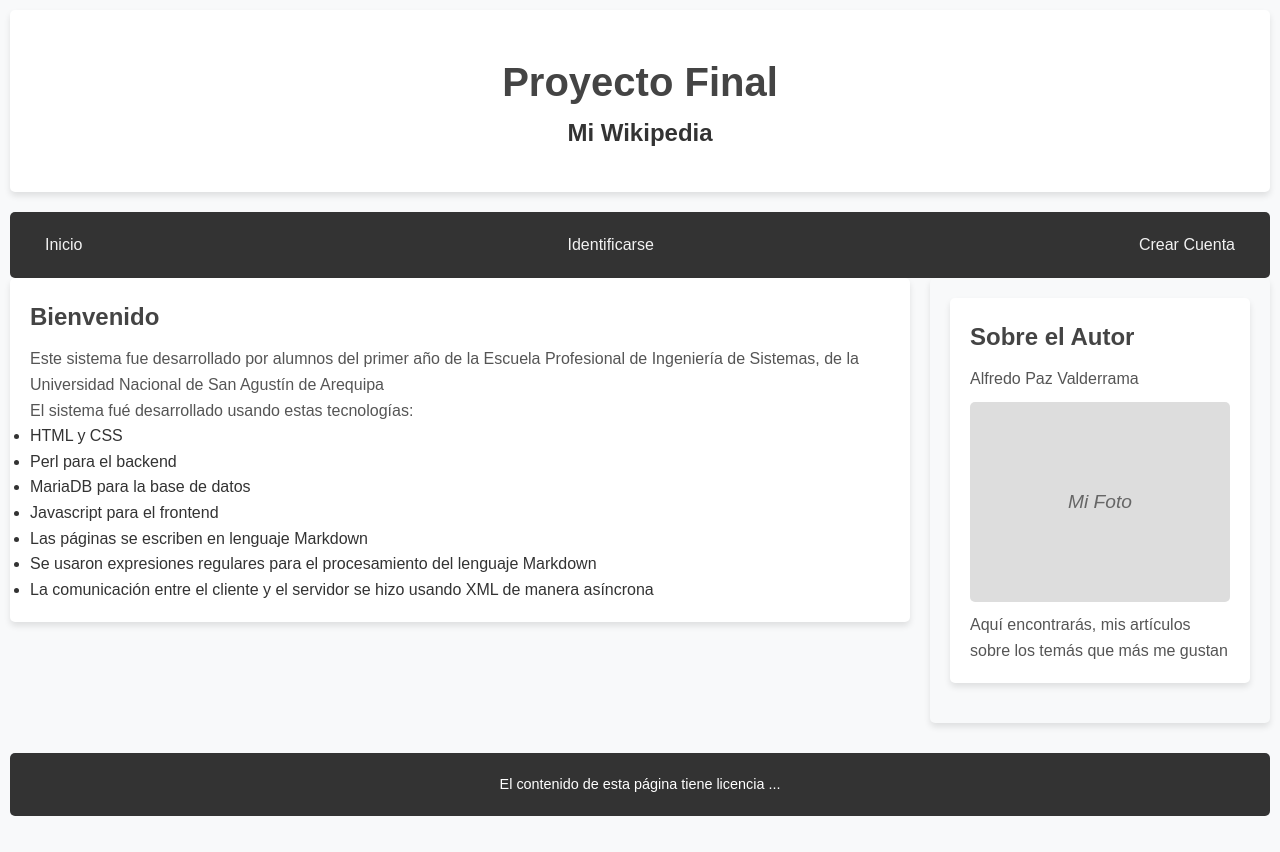
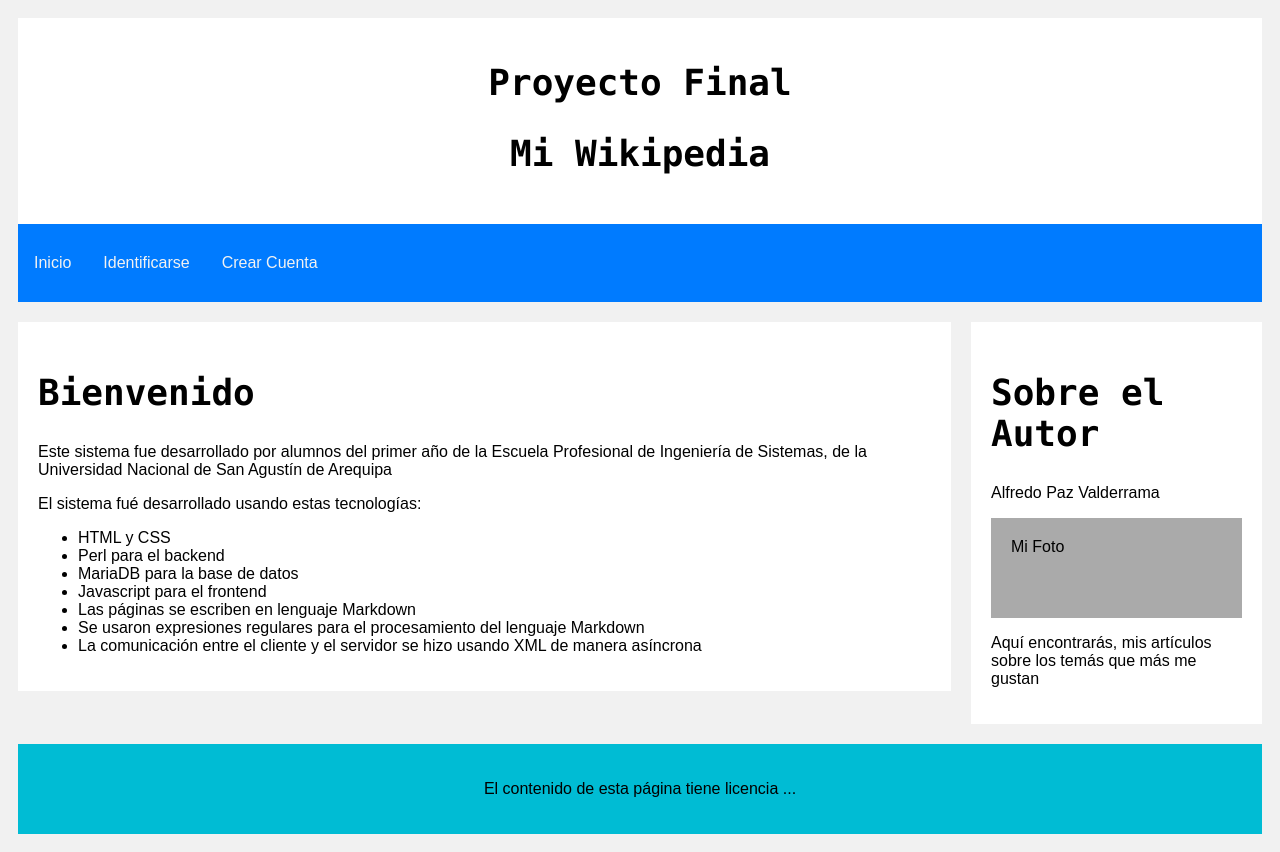
Before and after one commit to GusLinares17/Lab14-TrabajoFinal-conclusiones, a plain HTML site: page index.html in a window 1280 px wide. Before the commit the page ends 826 px from the top, so only its background shows below. Drawn offline with Linux system fonts and the light colour scheme.

Commit message:
Mejorando Css

```diff
--- a/css/myStyle.css
+++ b/css/myStyle.css
@@ -1,188 +1,114 @@
-
-/* General Reset */
 * {
   box-sizing: border-box;
-    margin: 0;
-    padding: 0;
 }
 
 body {
-    font-family: 'Arial', sans-serif;
-    line-height: 1.6;
+  font-family: Arial;
   padding: 10px;
-    background: #f8f9fa; /* Más claro y limpio */
-    color: #333;
+  background: #f1f1f1;
 }
 
-  /* Header */
 .header {
-    background-color: #ffffff;
+  background-color: white;
   text-align: center;
-    padding: 40px 20px;
-    margin-bottom: 20px;
-    box-shadow: 0px 4px 6px rgba(0, 0, 0, 0.1);
-    border-radius: 5px;
+  padding: 20px;
 }
 
-  .header h1 {
-    color: #444;
-    font-size: 2.5rem;
+/* The navbar container */
+.topnav {
+  overflow: hidden;
+  background-color: #007bff; /* Franja de navegación azul */
 }
 
-  /* Navbar */
-  .topnav {
-    display: flex;
-    justify-content: space-between;
-    align-items: center;
-    background-color: #333;
-    padding: 10px 20px;
-    border-radius: 5px;
+/* Navbar links */
+.topnav p {
+  float: left;
+  display: block;
+  color: #f2f2f2;
+  text-align: center;
+  padding: 14px 16px;
+  text-decoration: none;
 }
 
-  .topnav p {
-    color: #f2f2f2;
-    font-size: 1rem;
-    padding: 10px 15px;
-    text-decoration: none;
-    transition: all 0.3s ease-in-out;
-    cursor: pointer;
+/* Links - change color on hover */
+.topnav p:hover {
+  background-color: #0056b3; /* Azul más oscuro para el efecto hover */
+  color: white;
+  box-shadow: 0 0 10px 2px #0056b3; /* Brillo en azul cuando el mouse pasa */
 }
 
-  .topnav p:hover {
-    background-color: #4caf50;
-    color: white;
-    border-radius: 4px;
+/* Create two unequal columns that floats next to each other */
+/* Left column */
+.leftcolumn {
+  float: left;
+  width: 75%;
 }
 
-  /* Layout: Left and Right Columns */
-  .row {
-    display: flex;
-    gap: 20px;
-    flex-wrap: wrap;
+/* Right column */
+.rightcolumn {
+  float: left;
+  width: 25%;
+  background-color: #f1f1f1;
+  padding-left: 20px;
 }
 
-  /* Left Column */
-  .leftcolumn {
-    flex: 3;
+/* Fake image */
+.fakeimg {
+  background-color: #aaa;
+  width: 100%;
+  padding: 20px;
+  height:100px;
 }
 
-  .rightcolumn {
-    flex: 1;
-    background-color: #f8f9fa;
-    padding: 20px;
-    border-radius: 5px;
-    box-shadow: 0px 4px 6px rgba(0, 0, 0, 0.1);
-  }
-
-  /* Card Design */
+/* Add a card effect for articles */
 .card {
   background-color: white;
   padding: 20px;
-    margin-bottom: 20px;
-    border-radius: 5px;
-    box-shadow: 0px 4px 6px rgba(0, 0, 0, 0.1);
+  margin-top: 20px;
 }
 
-  .card h2 {
-    color: #444;
-    margin-bottom: 10px;
-  }
-
-  .card p {
-    font-size: 1rem;
-    color: #555;
-  }
-
-  /* Fake Image Placeholder */
-  .fakeimg {
-    background-color: #ddd;
-    width: 100%;
-    height: 200px;
-    border-radius: 5px;
-    margin: 10px 0;
-    display: flex;
-    align-items: center;
-    justify-content: center;
-    color: #666;
-    font-size: 1.2rem;
-    font-style: italic;
+/* Clear floats after the columns */
+.row:after {
+  content: "";
+  display: table;
+  clear: both;
 }
 
 /* Footer */
 .footer {
+  padding: 20px;
   text-align: center;
-    background-color: #333;
-    color: #fff;
-    padding: 20px;
-    margin-top: 30px;
-    border-radius: 5px;
-    font-size: 0.9rem;
+  background-color: #00bcd4; /* Franja inferior celeste */
+  margin-top: 20px;
+  overflow: hidden;
 }
 
-  /* Right Align */
-  .rightAlign {
+.rightAlign{
   float: right;
 }
 
-  /* Responsive Design */
-  @media screen and (max-width: 800px) {
-    .row {
-      flex-direction: column;
+/* Títulos de la página */
+h1, h2 {
+  font-family: "Consolas", monospace; /* Cambiar la fuente a Consolas */
+  font-size: 36px; /* Aumentar el tamaño de la fuente */
 }
 
+/* Responsive layout - when the screen is less than 800px wide, make the two columns stack on top of each other instead of next to each other */
+@media screen and (max-width: 800px) {
   .leftcolumn, .rightcolumn {
     width: 100%;
     padding: 0;
   }
 }
 
-  @media screen and (max-width: 400px) {
-    .topnav {
-      flex-direction: column;
-      align-items: flex-start;
+.owner{
+  color: green;
 }
 
+/* Responsive layout - when the screen is less than 400px wide, make the navigation links stack on top of each other instead of next to each other */
+@media screen and (max-width: 400px) {
   .topnav p {
+    float: none;
     width: 100%;
-      text-align: center;
   }
 }
-
-  /* Custom Classes */
-  .owner {
-    color: #4caf50;
-    font-weight: bold;
-  }
-
-  .btn {
-    display: inline-block;
-    background-color: #4caf50;
-    color: white;
-    padding: 10px 20px;
-    font-size: 1rem;
-    border: none;
-    border-radius: 5px;
-    cursor: pointer;
-    text-decoration: none;
-    transition: all 0.3s ease;
-  }
-
-  .btn:hover {
-    background-color: #45a049;
-  }
-
-  .shadow {
-    box-shadow: 0px 6px 8px rgba(0, 0, 0, 0.2);
-  }
-
-  .text-center {
-    text-align: center;
-  }
-
-  .text-muted {
-    color: #6c757d;
-  }
-
-  .rounded {
-    border-radius: 5px;
-  }
```
Lines whose indentation alone changed are shown as unchanged.
